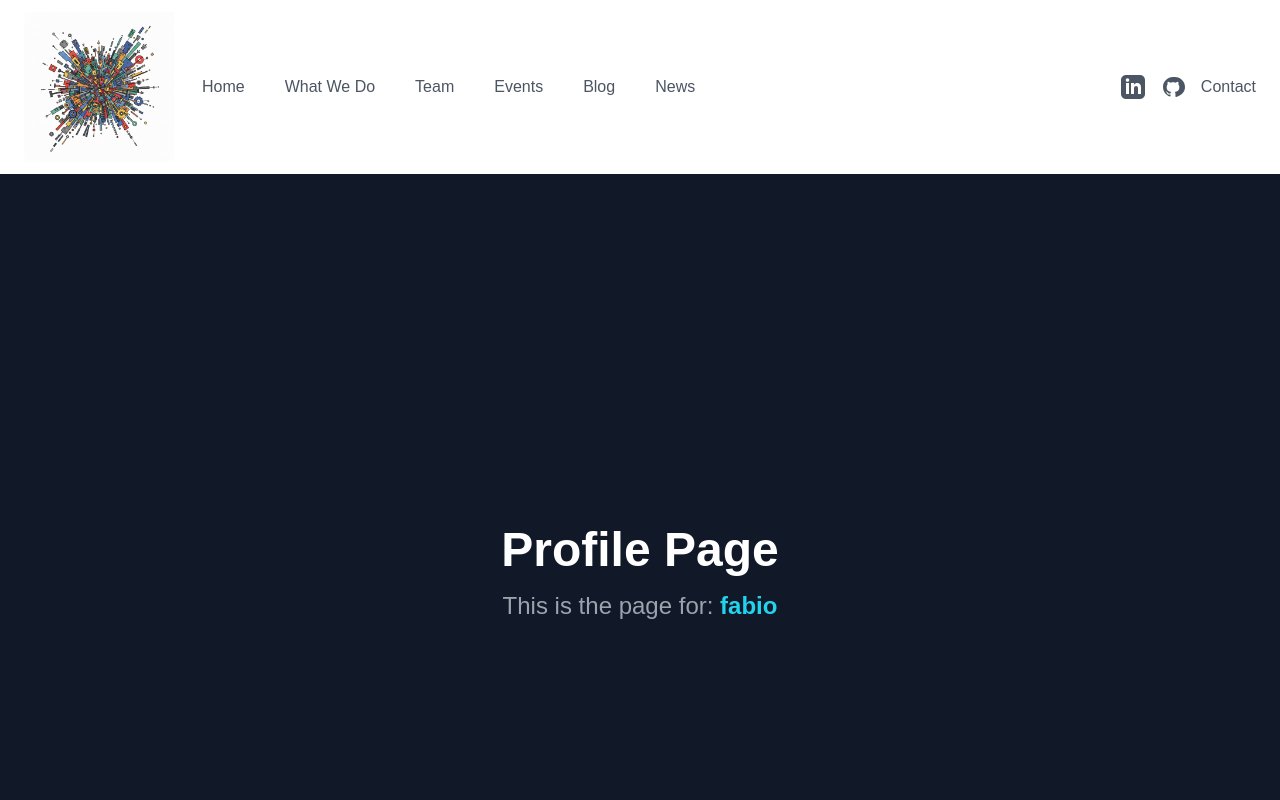
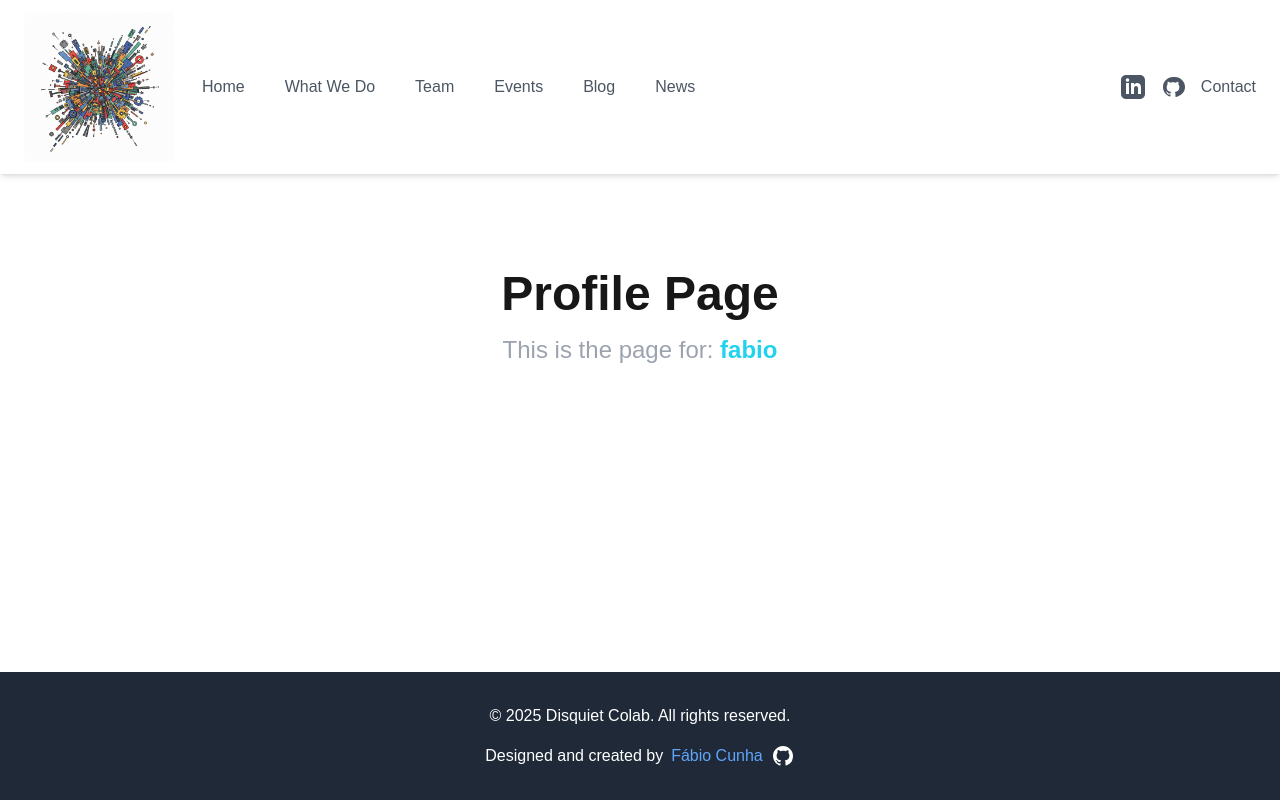
Before and after one commit to fabiorafaelcoutada/disquiet-colab-homepage, a Next.js app: page /team/fabio in a window 1280 px wide. Shown: the top 800 px of the page. Built offline with nearby package versions, Linux system fonts and the light colour scheme.

Commit message:
Refactor team page layout: replace `<main>` with `<div>` and add `flex-grow` for improved flexibility and alignment.

```diff
--- a/src/app/team/[slug]/page.tsx
+++ b/src/app/team/[slug]/page.tsx
@@ -1,7 +1,7 @@
 // This page component will receive 'params' which contains the slug (e.g., "fabio")
 export default function TeamMemberPage({ params }: { params: { slug: string } }) {
     return (
-        <main className="flex min-h-screen flex-col items-center justify-center bg-gray-900 text-white">
+        <div className="flex flex-col items-center p-24 flex-grow">
             <div className="text-center">
                 <h1 className="text-5xl font-bold">
                     Profile Page
@@ -10,6 +10,6 @@
                     This is the page for: <span className="font-bold text-cyan-400">{params.slug}</span>
                 </p>
             </div>
-        </main>
+        </div>
     );
 }
```
